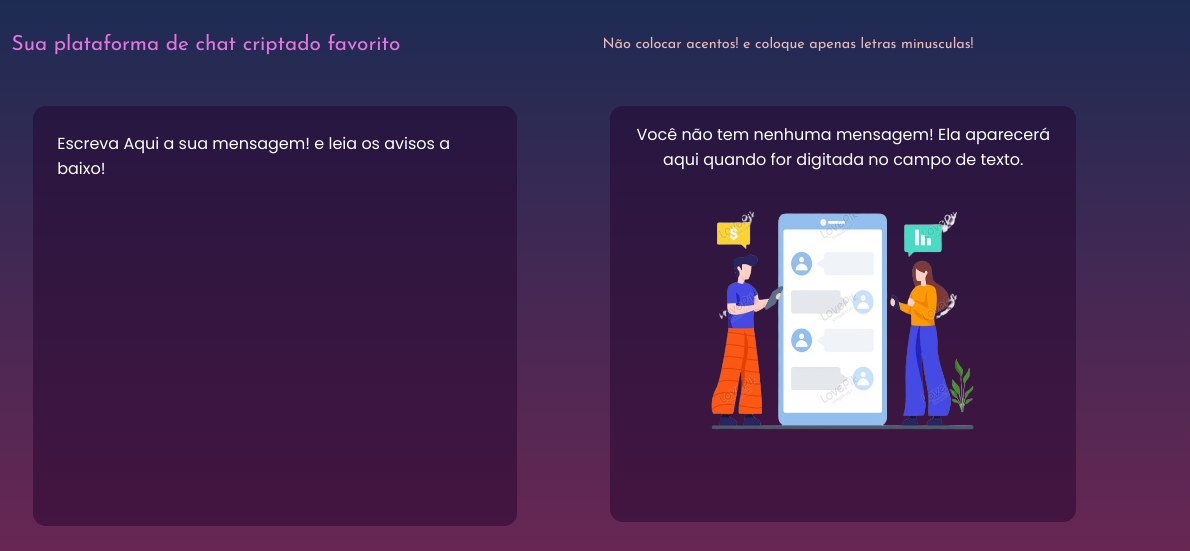
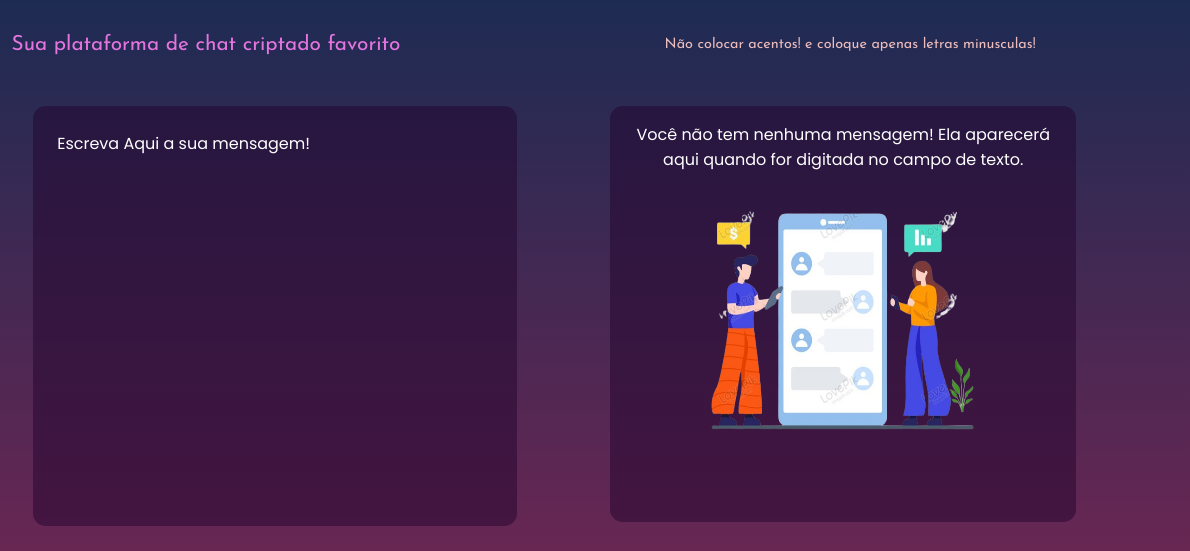
Before and after one commit to netkan/chat-de-criptografia, a plain HTML site: page index.html in a window 1280 px wide. Shown: the top 551 px of the page, 90-1280 px from the left. Drawn offline with Linux system fonts and the light colour scheme; a web font is replaced by a local one.

Commit message:
atualizando os textos pt2

```diff
--- a/index.html
+++ b/index.html
@@ -17,7 +17,7 @@
     <main>
         <section class="texto">
             <div class="caixa-de-texto">
-                <textarea class="texto-1" id="texto-inicial" placeholder="Escreva Aqui a sua mensagem! e leia os avisos a baixo!" name="Escreva Aqui " id="texto"></textarea>
+                <textarea class="texto-1" id="texto-inicial" placeholder="Escreva Aqui a sua mensagem!" name="Escreva Aqui " id="texto"></textarea>
             </div>
             <div class="botoes">
                 <button class="botao" onclick="codificar()">Codificar</button>
--- a/style.css
+++ b/style.css
@@ -31,7 +31,7 @@ header{
 .texto-aviso{
     font-size: 0.9rem;
     color: rgb(236, 187, 187);
-    margin: 0% 0% 0% 15%;
+    margin: 0% 0% 0% 20%;
 }
 .ps:hover{
     color: rgb(49, 49, 238);
```
